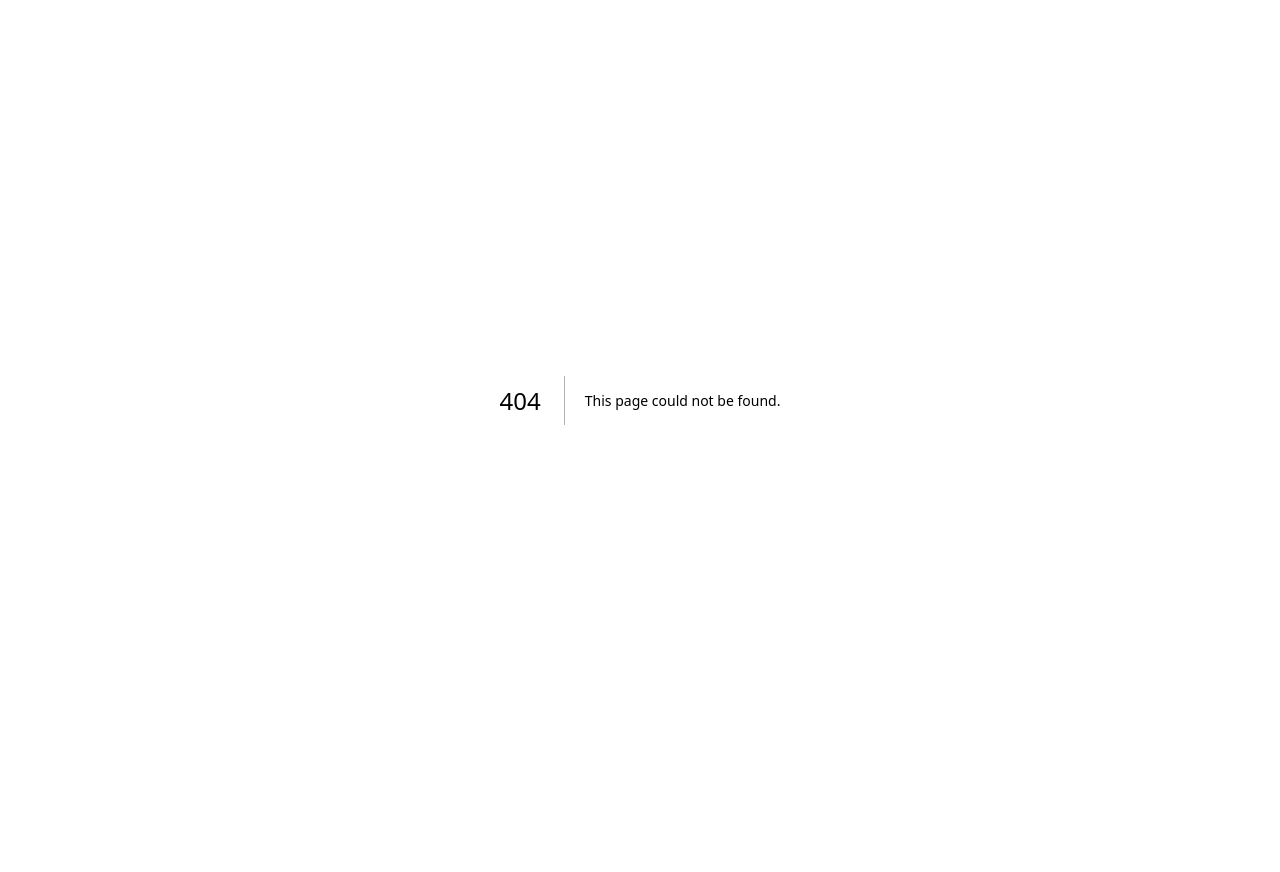
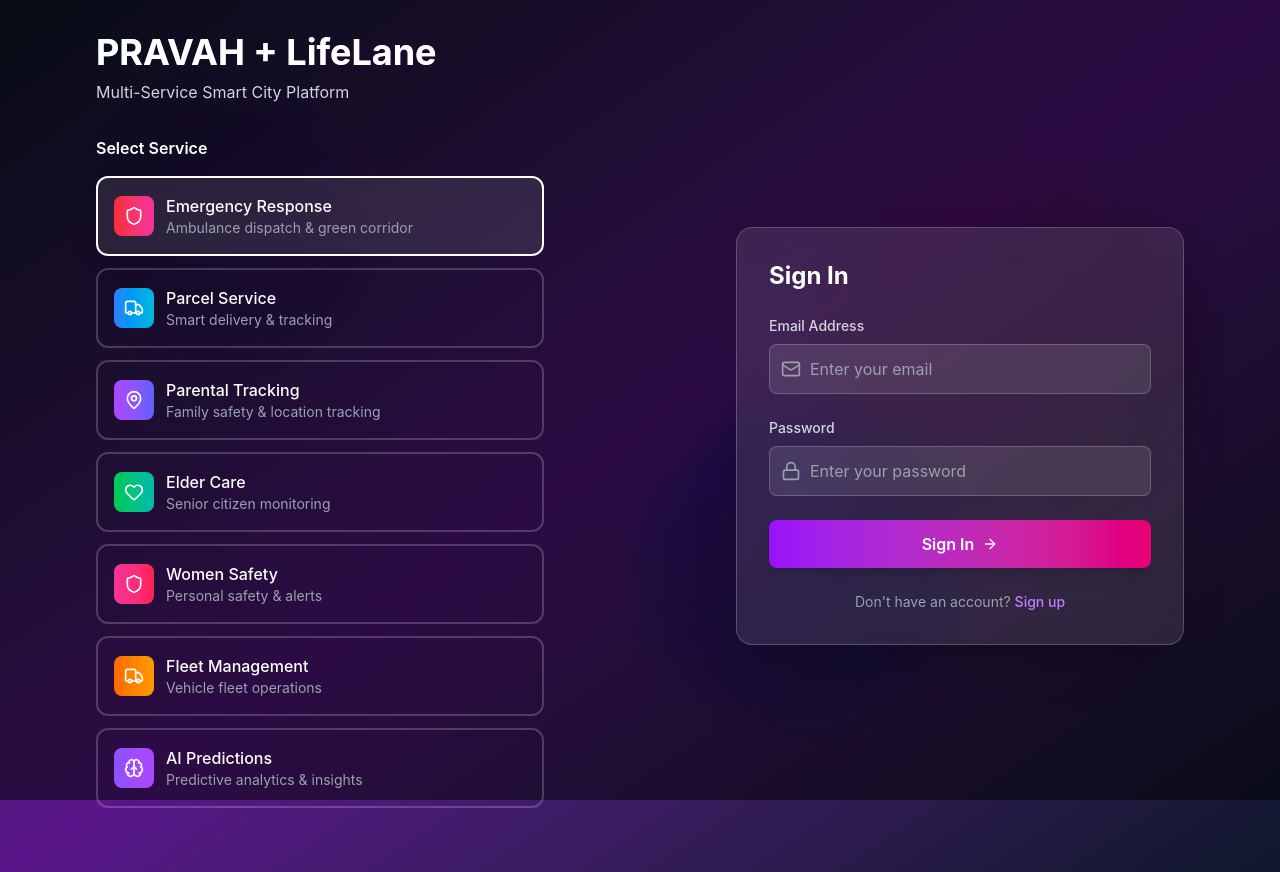
Before and after one commit to gchaitanyasai21-design/Pravaah-360, a Next.js app: page /login in a window 1280 px wide. Before the commit this address had no page. Before the commit the page ends 800 px from the top, so only its background shows below. Built offline with nearby package versions, Linux system fonts and the light colour scheme.

Commit message:
Added modern login page with multi-service selection and chromatic design

```diff
--- /dev/null
+++ b/src/app/login/page.tsx
@@ -0,0 +1,203 @@
+// PRAVAH + LifeLane - Modern Login Page
+// Multi-Service Smart City Platform
+
+"use client";
+
+import React, { useState } from "react";
+import { motion } from "framer-motion";
+import { User, Lock, Mail, ArrowRight, Shield, Truck, Heart, MapPin, Brain } from "lucide-react";
+import Link from "next/link";
+
+export default function LoginPage() {
+  const [email, setEmail] = useState("");
+  const [password, setPassword] = useState("");
+  const [selectedService, setSelectedService] = useState("emergency");
+
+  const services = [
+    {
+      id: "emergency",
+      name: "Emergency Response",
+      icon: Shield,
+      color: "from-red-500 to-pink-500",
+      description: "Ambulance dispatch & green corridor"
+    },
+    {
+      id: "parcel",
+      name: "Parcel Service",
+      icon: Truck,
+      color: "from-blue-500 to-cyan-500",
+      description: "Smart delivery & tracking"
+    },
+    {
+      id: "parental",
+      name: "Parental Tracking",
+      icon: MapPin,
+      color: "from-purple-500 to-indigo-500",
+      description: "Family safety & location tracking"
+    },
+    {
+      id: "eldercare",
+      name: "Elder Care",
+      icon: Heart,
+      color: "from-green-500 to-teal-500",
+      description: "Senior citizen monitoring"
+    },
+    {
+      id: "womensafety",
+      name: "Women Safety",
+      icon: Shield,
+      color: "from-pink-500 to-rose-500",
+      description: "Personal safety & alerts"
+    },
+    {
+      id: "fleet",
+      name: "Fleet Management",
+      icon: Truck,
+      color: "from-orange-500 to-amber-500",
+      description: "Vehicle fleet operations"
+    },
+    {
+      id: "ai",
+      name: "AI Predictions",
+      icon: Brain,
+      color: "from-violet-500 to-purple-500",
+      description: "Predictive analytics & insights"
+    }
+  ];
+
+  const handleLogin = (e: React.FormEvent) => {
+    e.preventDefault();
+    // Redirect to main app with selected service
+    window.location.href = `/?service=${selectedService}`;
+  };
+
+  return (
+    <div className="min-h-screen bg-gradient-to-br from-slate-900 via-purple-900 to-slate-900">
+      <div className="absolute inset-0 bg-black opacity-50"></div>
+
+      {/* Animated Background Elements */}
+      <div className="absolute inset-0 overflow-hidden">
+        <div className="absolute top-20 left-20 w-72 h-72 bg-purple-500 rounded-full mix-blend-multiply filter blur-xl opacity-20 animate-pulse"></div>
+        <div className="absolute top-40 right-20 w-96 h-96 bg-pink-500 rounded-full mix-blend-multiply filter blur-xl opacity-20 animate-pulse animation-delay-2000"></div>
+        <div className="absolute bottom-20 left-1/2 w-80 h-80 bg-blue-500 rounded-full mix-blend-multiply filter blur-xl opacity-20 animate-pulse animation-delay-4000"></div>
+      </div>
+
+      <div className="relative z-10 flex min-h-screen">
+        {/* Service Selection */}
+        <div className="w-1/2 p-8 flex items-center justify-center">
+          <motion.div
+            initial={{ opacity: 0, x: -50 }}
+            animate={{ opacity: 1, x: 0 }}
+            transition={{ duration: 0.8 }}
+            className="max-w-md w-full"
+          >
+            <h1 className="text-4xl font-bold text-white mb-2 bg-clip-text text-transparent bg-gradient-to-r from-blue-400 via-purple-400 to-pink-400">
+              PRAVAH + LifeLane
+            </h1>
+            <p className="text-gray-300 mb-8">
+              Multi-Service Smart City Platform
+            </p>
+
+            <div className="space-y-3 mb-8">
+              <h3 className="text-white font-semibold mb-4">Select Service</h3>
+              {services.map((service) => (
+                <motion.button
+                  key={service.id}
+                  whileHover={{ scale: 1.02 }}
+                  whileTap={{ scale: 0.98 }}
+                  onClick={() => setSelectedService(service.id)}
+                  className={`w-full p-4 rounded-xl border-2 transition-all ${
+                    selectedService === service.id
+                      ? "border-white bg-white/10"
+                      : "border-white/20 hover:border-white/40 hover:bg-white/5"
+                  }`}
+                >
+                  <div className="flex items-center gap-3">
+                    <div className={`w-10 h-10 rounded-lg bg-gradient-to-r ${service.color} flex items-center justify-center`}>
+                      <service.icon className="w-5 h-5 text-white" />
+                    </div>
+                    <div className="text-left">
+                      <div className="text-white font-medium">{service.name}</div>
+                      <div className="text-gray-400 text-sm">{service.description}</div>
+                    </div>
+                  </div>
+                </motion.button>
+              ))}
+            </div>
+          </motion.div>
+        </div>
+
+        {/* Login Form */}
+        <div className="w-1/2 p-8 flex items-center justify-center">
+          <motion.div
+            initial={{ opacity: 0, x: 50 }}
+            animate={{ opacity: 1, x: 0 }}
+            transition={{ duration: 0.8, delay: 0.2 }}
+            className="max-w-md w-full"
+          >
+            <div className="bg-white/10 backdrop-blur-xl rounded-2xl p-8 shadow-2xl border border-white/20">
+              <h2 className="text-2xl font-bold text-white mb-6">Sign In</h2>
+
+              <form onSubmit={handleLogin} className="space-y-6">
+                <div>
+                  <label className="block text-sm font-medium text-gray-300 mb-2">
+                    Email Address
+                  </label>
+                  <div className="relative">
+                    <Mail className="absolute left-3 top-1/2 transform -translate-y-1/2 w-5 h-5 text-gray-400" />
+                    <input
+                      type="email"
+                      value={email}
+                      onChange={(e) => setEmail(e.target.value)}
+                      className="w-full pl-10 pr-4 py-3 bg-white/10 border border-white/20 rounded-lg text-white placeholder-gray-400 focus:outline-none focus:ring-2 focus:ring-purple-500 focus:border-transparent transition-all"
+                      placeholder="Enter your email"
+                      required
+                    />
+                  </div>
+                </div>
+
+                <div>
+                  <label className="block text-sm font-medium text-gray-300 mb-2">
+                    Password
+                  </label>
+                  <div className="relative">
+                    <Lock className="absolute left-3 top-1/2 transform -translate-y-1/2 w-5 h-5 text-gray-400" />
+                    <input
+                      type="password"
+                      value={password}
+                      onChange={(e) => setPassword(e.target.value)}
+                      className="w-full pl-10 pr-4 py-3 bg-white/10 border border-white/20 rounded-lg text-white placeholder-gray-400 focus:outline-none focus:ring-2 focus:ring-purple-500 focus:border-transparent transition-all"
+                      placeholder="Enter your password"
+                      required
+                    />
+                  </div>
+                </div>
+
+                <motion.button
+                  whileHover={{ scale: 1.02 }}
+                  whileTap={{ scale: 0.98 }}
+                  type="submit"
+                  className="w-full py-3 px-4 bg-gradient-to-r from-purple-600 to-pink-600 text-white font-semibold rounded-lg shadow-lg hover:from-purple-700 hover:to-pink-700 focus:outline-none focus:ring-2 focus:ring-offset-2 focus:ring-purple-500 transition-all"
+                >
+                  <span className="flex items-center justify-center gap-2">
+                    Sign In
+                    <ArrowRight className="w-4 h-4" />
+                  </span>
+                </motion.button>
+              </form>
+
+              <div className="mt-6 text-center">
+                <p className="text-gray-400 text-sm">
+                  Don't have an account?{" "}
+                  <Link href="/signup" className="text-purple-400 hover:text-purple-300 font-medium">
+                    Sign up
+                  </Link>
+                </p>
+              </div>
+            </div>
+          </motion.div>
+        </div>
+      </div>
+    </div>
+  );
+}
--- a/src/app/page.tsx
+++ b/src/app/page.tsx
@@ -1,21 +1,41 @@
+// PRAVAH + LifeLane - Main Application Entry
+// Multi-Service Smart City Platform
+
 "use client";
 
 import dynamic from "next/dynamic";
+import { useSearchParams } from "next/navigation";
 
 const AppContent = dynamic(() => import("./app-content"), {
   ssr: false,
   loading: () => (
-    <div className="min-h-screen flex items-center justify-center bg-gray-100">
-      <div className="text-center">
-        <div className="text-2xl font-bold text-gray-800 mb-2">
-          PRAVAH + LifeLane
-        </div>
-        <p className="text-gray-600">Loading...</p>
-      </div>
+    <div className="min-h-screen bg-gradient-to-br from-slate-900 via-purple-900 to-slate-900 flex items-center justify-center">
+      <div className="text-white text-xl">Loading Platform...</div>
     </div>
   ),
 });
 
 export default function HomePage() {
+  const searchParams = useSearchParams();
+  const service = searchParams.get("service") || "emergency";
+
+  // If no service selected, redirect to login
+  if (!searchParams.has("service")) {
+    return (
+      <div className="min-h-screen bg-gradient-to-br from-slate-900 via-purple-900 to-slate-900 flex items-center justify-center">
+        <div className="text-center">
+          <h1 className="text-4xl font-bold text-white mb-4">PRAVAH + LifeLane</h1>
+          <p className="text-gray-300 mb-8">Multi-Service Smart City Platform</p>
+          <a
+            href="/login"
+            className="inline-flex items-center gap-2 px-6 py-3 bg-gradient-to-r from-purple-600 to-pink-600 text-white font-semibold rounded-lg shadow-lg hover:from-purple-700 hover:to-pink-700 transition-all"
+          >
+            Get Started
+          </a>
+        </div>
+      </div>
+    );
+  }
+
   return <AppContent />;
 }
```
